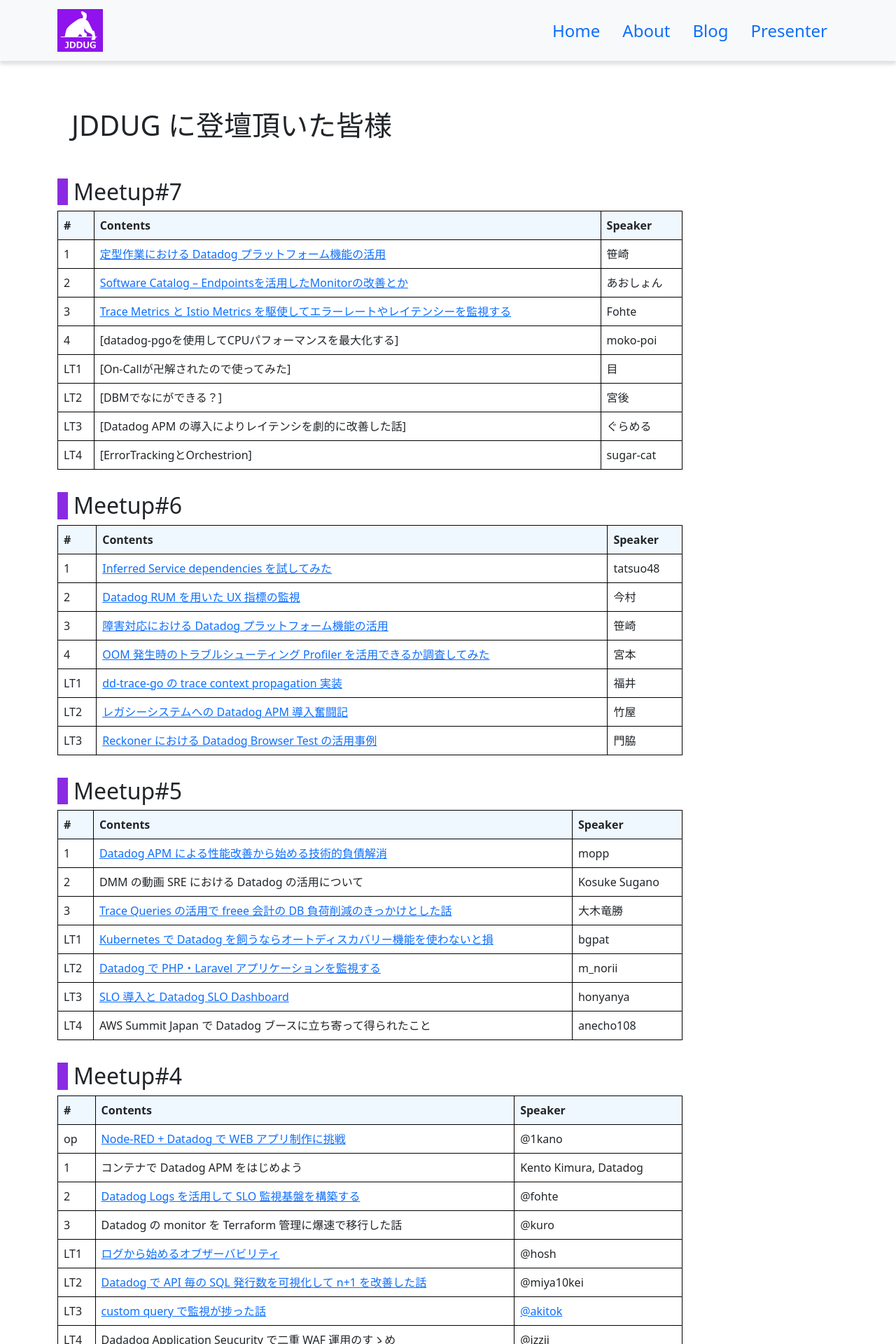
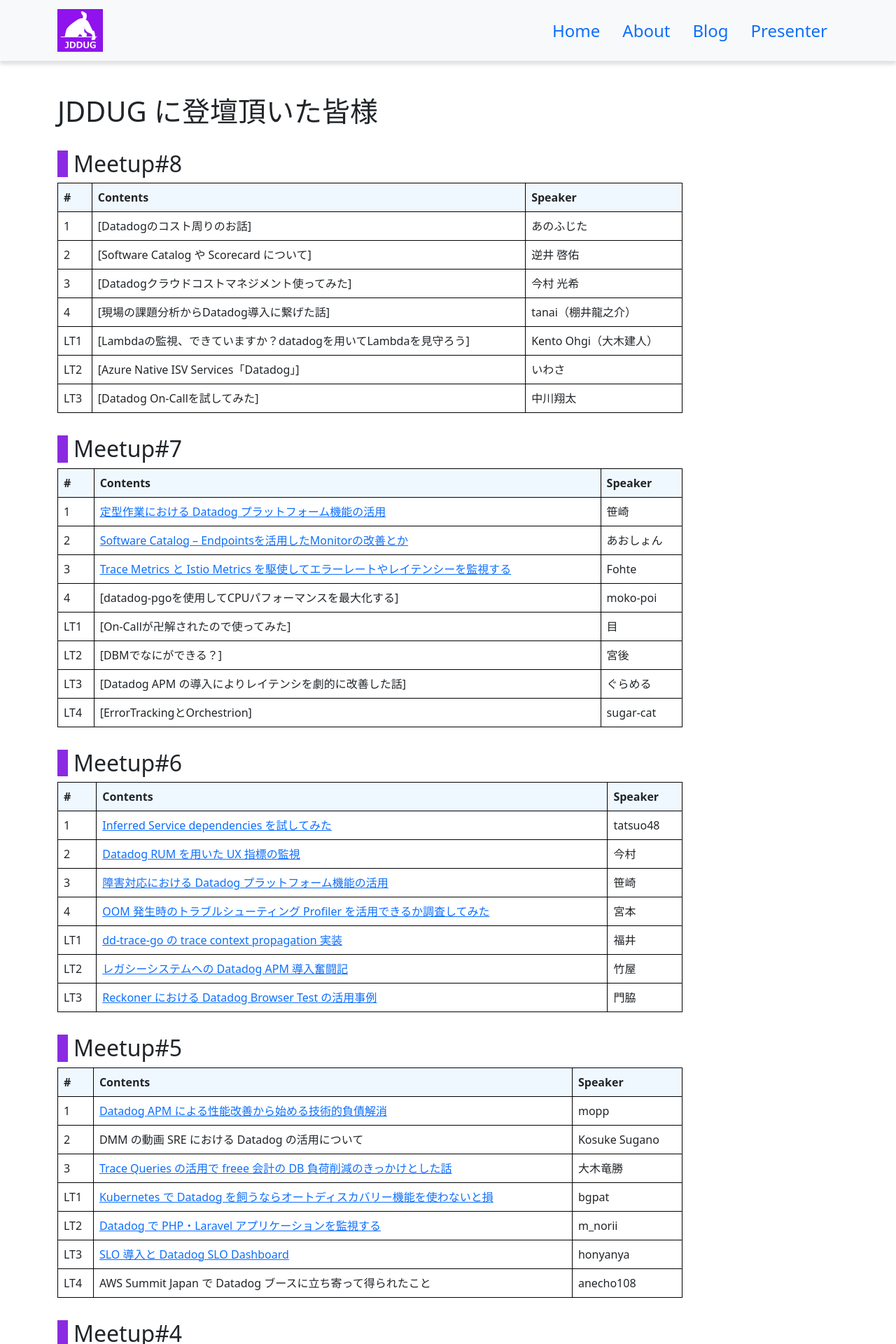
Before and after one commit to jdd-ug/jdd-ug.github.io, a Jekyll site: the page built from heros.md, in a window 1280 px wide. Shown: the top 1920 px of the page at 70% size. Built offline with Jekyll 4.4.1, drawn with Linux system fonts in a browser that asks for light colours.

Commit message:
福岡connpassを告知

```diff
--- a/assets/css/styles.css
+++ b/assets/css/styles.css
@@ -14,10 +14,6 @@
   background-color: aliceblue;
 }
 
-h1 {
-  padding: 0.5em;
-}
-
 h2 {
   border-left: 15px solid #8a2be2;
   padding-left: 8px;
--- a/heros.md
+++ b/heros.md
@@ -4,6 +4,20 @@
 ---
 
 # JDDUG に登壇頂いた皆様
+
+## Meetup#8
+
+| #      | Contents                                                                                                                                                                                     | Speaker  |
+| ------ | -------------------------------------------------------------------------------------------------------------------------------------------------------------------------------------------- | -------- |
+| 1      | [Datadogのコスト周りのお話] | あのふじた |
+| 2      | [Software Catalog や Scorecard について] | 逆井 啓佑     |
+| 3      | [Datadogクラウドコストマネジメント使ってみた]  | 今村 光希     |
+| 4      | [現場の課題分析からDatadog導入に繋げた話] | tanai（棚井龍之介）     |
+| ------ | ------                                                                                                                                                                                       | ------   |
+| LT1    | [Lambdaの監視、できていますか？datadogを用いてLambdaを見守ろう] | Kento Ohgi（大木建人）     |
+| LT2    | [Azure Native ISV Services「Datadog」]    | いわさ     |
+| LT3    | [Datadog On-Callを試してみた] | 中川翔太     |
+
 
 ## Meetup#7
 
```
Also changed, not shown: about.md (+4 -1 lines), index.md (+9 -3 lines), assets/images/meetup8-sapporo.webp (added).
